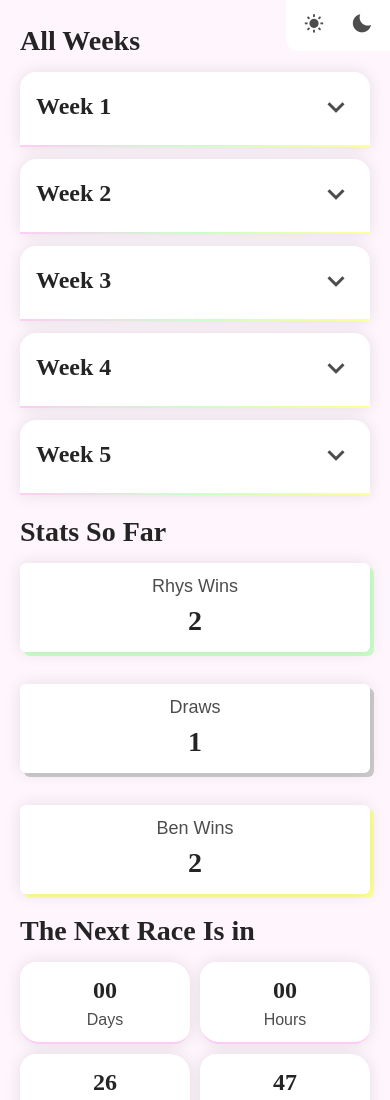
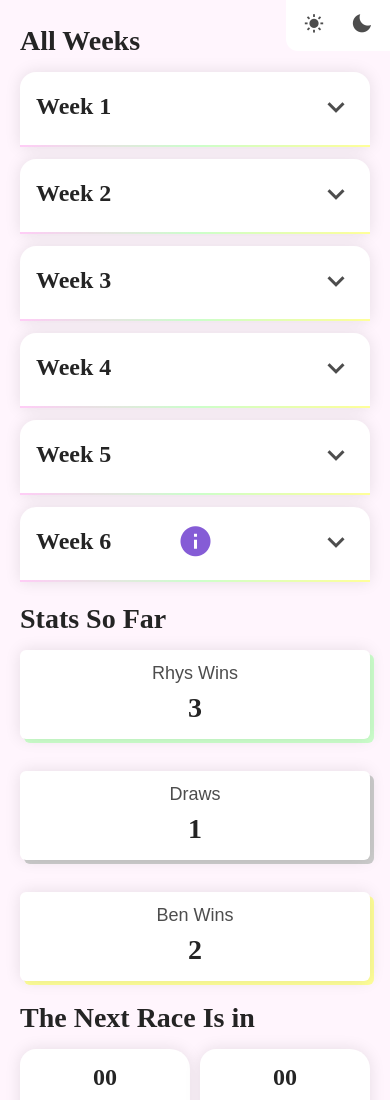
Before and after one commit to webdevnew/Slime-Rancher, a plain HTML site: page index.html in a window 390 px wide. Shown: the top 1100 px of the page. Drawn offline with nearby package versions, Linux system fonts and the light colour scheme; a web font is replaced by a local one.

Commit message:
Update index.html

```diff
--- a/index.html
+++ b/index.html
@@ -182,7 +182,41 @@
                     </span>
                 </div>
 
-                <!-- <div class="week" title="">
+                <div class="week" title="Rhys">
+                    <div class="week-title-content week-toggle">
+                        <h2>Week 6</h2>
+                        <i title="Upcoming" class='bx bxs-info-circle'></i>
+                        <i class="bx bx-chevron-down"></i>
+                    </div>
+
+                    <span>
+                        <div class="week-inner-content-container">
+                            <div class="week-inner-content">
+                                <h3>Location:</h3>
+                                <img src="img/The_Indigo_Quarry.webp" alt="The Indigo Quarry">
+                            </div>
+
+                            <div class="week-outer-container">
+                                <div class="week-outer-content">
+                                    <h3>Winner:</h3>
+                                    <h2 class="winner">Rhys</h2>
+                                </div>
+
+                                <div class="week-outer-content">
+                                    <h3>Date:</h3>
+                                    <h2>Friday, 8th August</h2>
+                                </div>
+
+                                <div class="week-outer-content">
+                                    <h3>Race Info</h3>
+                                    <h2>This was the sixth week of the races, and was found in the The Indigo Quarry. This was a faster race, only 12 minutes! And Ben finalyl was able to get a pink party slime home, after weeks of effort, the pink slime can now enjoy it's life on the #1 slime stage.</h2>
+                                </div>
+                            </div>
+                        </div>
+                    </span>
+                </div>
+
+<!--                 <div class="week" title="">
                     <div class="week-title-content week-toggle">
                         <h2>Week 5</h2>
                         <i title="Upcoming" class='bx bxs-info-circle'></i>
@@ -193,23 +227,23 @@
                         <div class="week-inner-content-container">
                             <div class="week-inner-content">
                                 <h3>Location:</h3>
-                                <img src="img/The_Wilds.webp" alt="The Wilds">
+                                <img src="img/The_Indigo_Quarry.webp" alt="The Indigo Quarry">
                             </div>
 
                             <div class="week-outer-container">
                                 <div class="week-outer-content">
                                     <h3>Winner:</h3>
-                                    <h2 class="winner">Nobody</h2>
+                                    <h2 class="winner"></h2>
                                 </div>
 
                                 <div class="week-outer-content">
                                     <h3>Date:</h3>
-                                    <h2>Friday, 31th July</h2>
+                                    <h2>Friday, 8th August</h2>
                                 </div>
 
                                 <div class="week-outer-content">
                                     <h3>Race Info</h3>
-                                    <h2>This was the sixth week of the races, and was found in the The Wilds. This was a chaotic week, with massive wastes of time as Ben and Rhys' efforts came to them caving in and watching a video on the gordo's location after discovering it could be in The Wilds biome.</h2>
+                                    <h2>This was the seventh week of the races, and was found in the The </h2>
                                 </div>
                             </div>
                         </div>
@@ -266,4 +300,5 @@
 <script src="stats.js"></script>
 <script src="countdown.js"></script>
 <script src="main.js"></script>
+
 </html>
```
